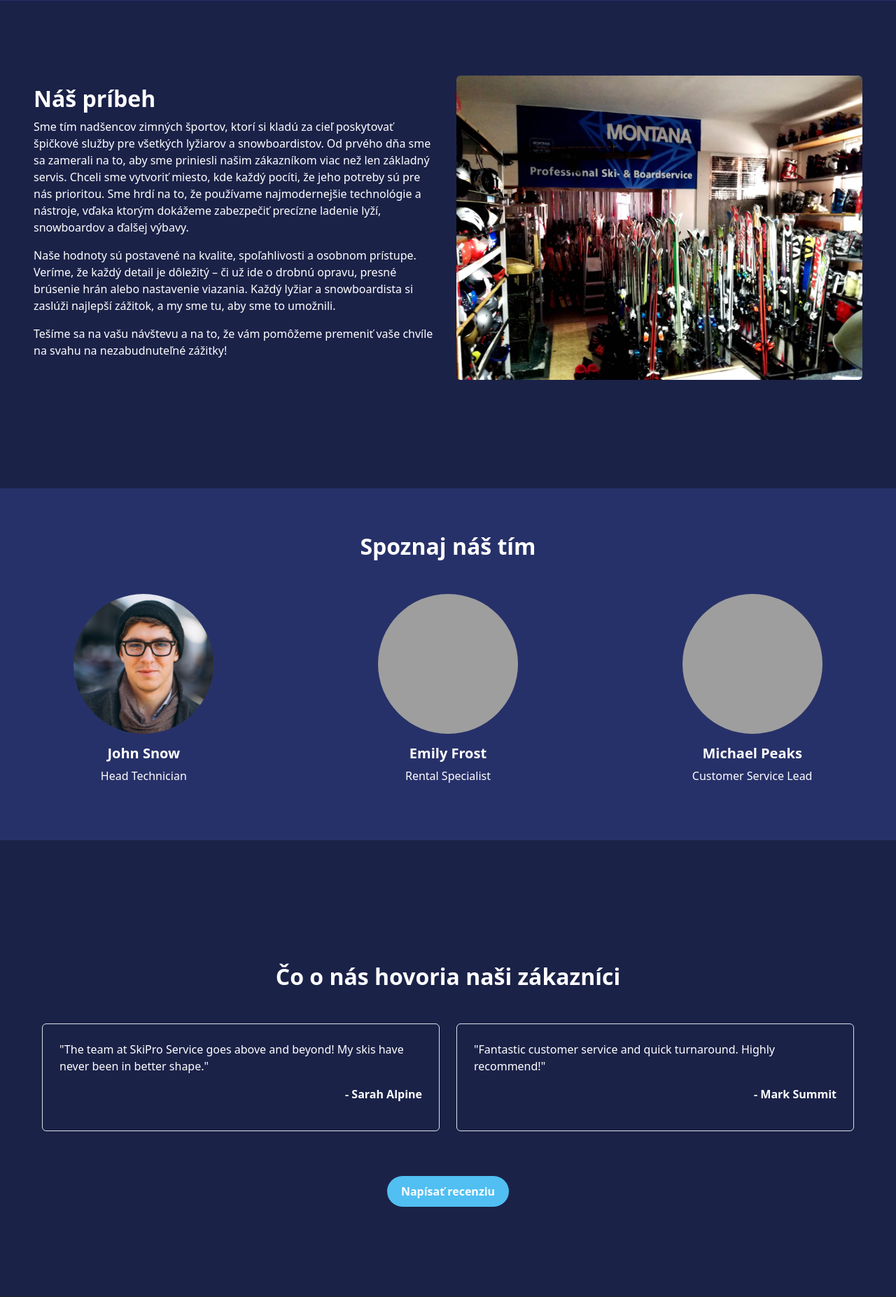
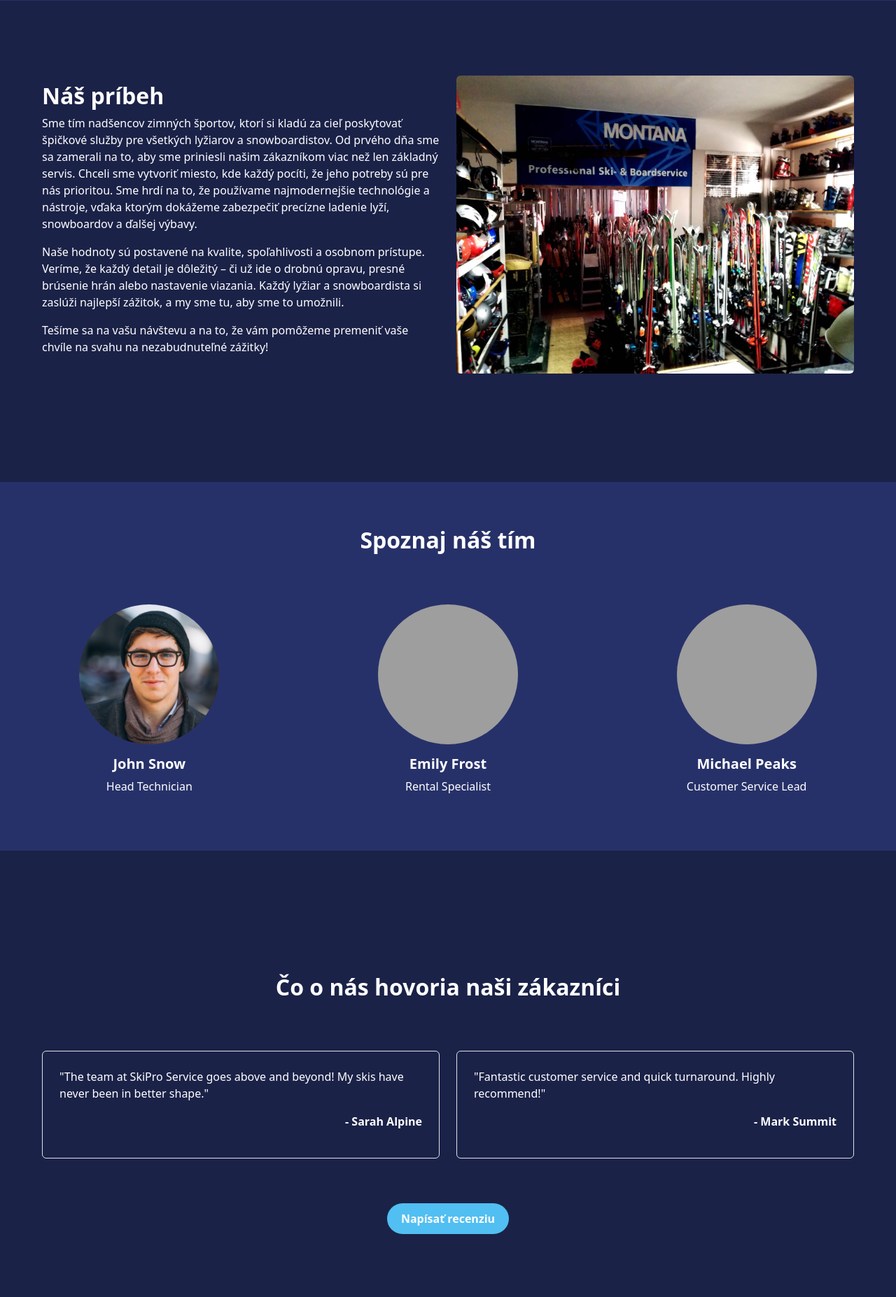
Before and after one commit to FilipIgorTomas/RPJ, a PHP site: page /about.html in a window 1280 px wide. Shown: the part 403-2257 px from the top of the page at 70% size. Run offline with PHP 8.4, Linux system fonts and the light colour scheme; grey boxes are pictures that could not be loaded.

Commit message:
nic take

```diff
--- a/css/style.css
+++ b/css/style.css
@@ -11,6 +11,10 @@ body {
 
 nav {
     background-color: #1b2248;
+}
+
+.row {
+    margin: 0;
 }
 
 .nav-link {
--- a/rental.html
+++ b/rental.html
@@ -83,6 +83,7 @@
       <div class="py-5">
         <div class="container">
             <h2 class="text-center section-heading">Sezónna požičovňa</h2>
+            <p class="text-center">Požičajte si kompletnú výstroj na celú sezónu 2025</p>
             <div class="table-section">
                 <p class="text-center highlight">Vrátenie do 15. apríla 2025</p>
                 <table class="table table-bordered table-striped">
```
